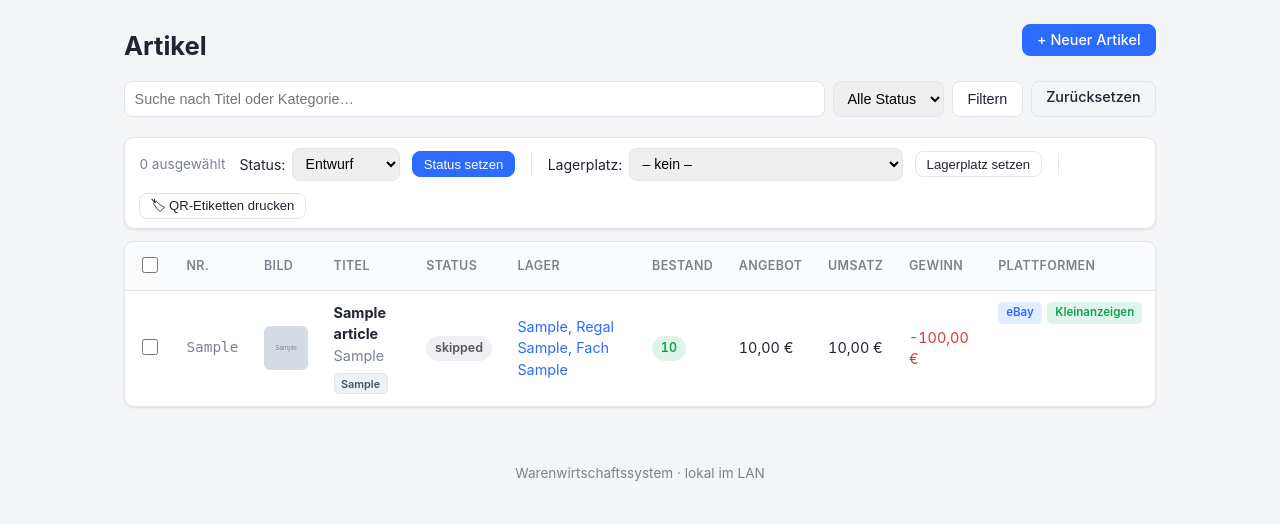
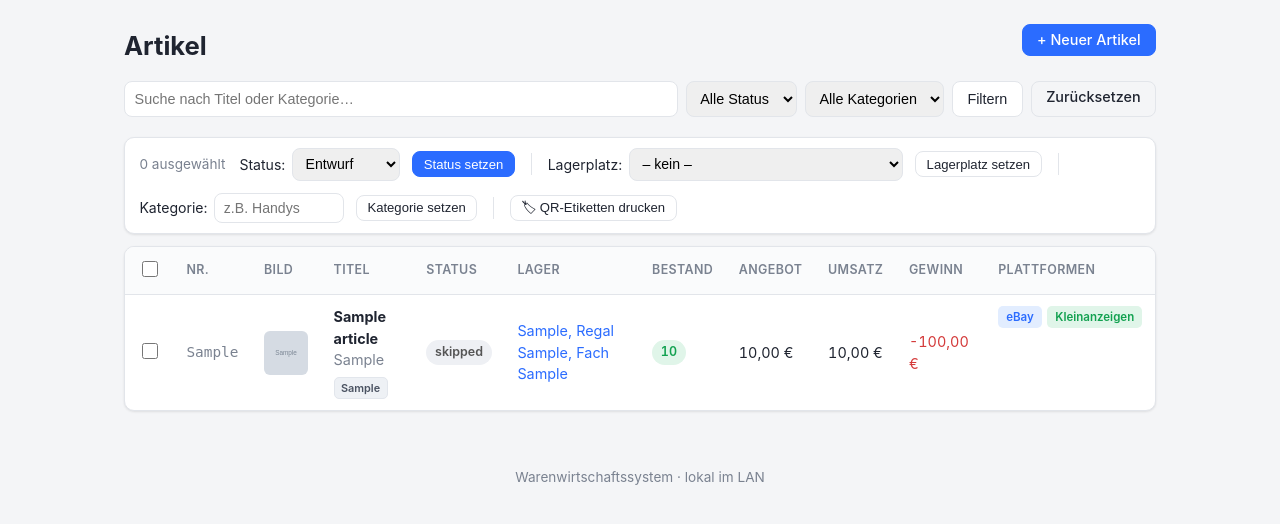
Before and after one commit to Nilshh/warensystem, a FastAPI app: page /articles in a window 1280 px wide. Shown: the part 53-577 px from the top of the page. Run offline with FastAPI, Linux system fonts and the light colour scheme; tables that the repository leaves empty hold one stand-in row (values such as "Sample post"); grey boxes marked "Sample" are stand-in pictures.

Commit message:
Kategorien: Filter + Massenbearbeitung
- Kategorie-Filter in der Artikelliste (Dropdown der vergebenen Kategorien);
  Kategorie in der Zeile ist klickbar und filtert direkt
- Massenbearbeitung: Kategorie mehrerer markierter Artikel gemeinsam setzen
  (Freitext mit Vorschlagsliste; leer = Kategorie entfernen)
- Alle Bulk-Aktionen und Sortierlinks erhalten den Kategorie-Filter

Co-Authored-By: Claude Opus 4.8 (1M context) <noreply@anthropic.com>

```diff
--- a/app/main.py
+++ b/app/main.py
@@ -317,6 +317,14 @@ def current_location_id(db: Session, article: Article | None) -> int | None:
     return loc.id if loc else None
 
 
+def all_categories(db: Session) -> list[str]:
+    """Alle vergebenen Kategorien (für Filter und Massenbearbeitung)."""
+    rows = db.scalars(
+        select(Article.category).where(Article.category != "").distinct()
+    ).all()
+    return sorted(rows)
+
+
 def all_locations(db: Session) -> list[StorageLocation]:
     return db.scalars(
         select(StorageLocation).order_by(
@@ -427,10 +435,12 @@ def list_articles(
     q: str = "",
     status: str = "",
     tag: str = "",
+    category: str = "",
     sort: str = "updated_at",
     dir: str = "desc",
     updated: int = 0,
     stored: int = 0,
+    categorized: int = 0,
     db: Session = Depends(get_db),
 ):
     column = SORT_COLUMNS.get(sort, Article.updated_at)
@@ -439,6 +449,8 @@ def list_articles(
     stmt = select(Article).order_by(order)
     if status:
         stmt = stmt.where(Article.status == status)
+    if category:
+        stmt = stmt.where(Article.category == category)
     if tag:
         stmt = stmt.where(Article.tags.ilike(f"%{tag}%"))
     if q:
@@ -460,11 +472,14 @@ def list_articles(
         "q": q,
         "active_status": status,
         "active_tag": tag,
+        "active_category": category,
         "sort": sort,
         "dir": dir,
         "updated": updated,
         "stored": stored,
+        "categorized": categorized,
         "storage_locations": all_locations(db),
+        "categories": all_categories(db),
     }
     return templates.TemplateResponse("articles.html", ctx)
 
@@ -489,9 +504,34 @@ async def bulk_status(request: Request, db: Session = Depends(get_db)):
         "q": form.get("q", ""),
         "status": form.get("status", ""),
         "tag": form.get("tag", ""),
+        "category": form.get("category", ""),
         "sort": form.get("sort", "updated_at"),
         "dir": form.get("dir", "desc"),
         "updated": updated,
+    }
+    query = urllib.parse.urlencode({k: v for k, v in params.items() if v != ""})
+    return RedirectResponse(f"/articles?{query}", status_code=303)
+
+
+@app.post("/articles/bulk-category")
+async def bulk_category(request: Request, db: Session = Depends(get_db)):
+    """Setzt die Kategorie mehrerer ausgewählter Artikel auf einmal."""
+    form = await request.form()
+    ids = [int(i) for i in form.getlist("ids") if str(i).isdigit()]
+    category = (form.get("new_category") or "").strip()
+
+    categorized = 0
+    if ids:
+        for a in db.scalars(select(Article).where(Article.id.in_(ids))).all():
+            a.category = category      # leer = Kategorie entfernen
+            categorized += 1
+        db.commit()
+
+    params = {
+        "q": form.get("q", ""), "status": form.get("status", ""),
+        "tag": form.get("tag", ""), "category": form.get("category", ""),
+        "sort": form.get("sort", "updated_at"),
+        "dir": form.get("dir", "desc"), "categorized": categorized,
     }
     query = urllib.parse.urlencode({k: v for k, v in params.items() if v != ""})
     return RedirectResponse(f"/articles?{query}", status_code=303)
@@ -538,7 +578,8 @@ async def bulk_storage(request: Request, db: Session = Depends(get_db)):
 
     params = {
         "q": form.get("q", ""), "status": form.get("status", ""),
-        "tag": form.get("tag", ""), "sort": form.get("sort", "updated_at"),
+        "tag": form.get("tag", ""), "category": form.get("category", ""),
+        "sort": form.get("sort", "updated_at"),
         "dir": form.get("dir", "desc"), "stored": stored,
     }
     query = urllib.parse.urlencode({k: v for k, v in params.items() if v != ""})
--- a/app/static/style.css
+++ b/app/static/style.css
@@ -186,7 +186,8 @@ table.kv tr.total td { font-weight: 700; font-size: 1rem; padding-top: .7rem; bo
   padding: .6rem .9rem; margin-bottom: .75rem; box-shadow: var(--shadow); }
 .bulkbar .bulk-count { color: var(--muted); font-size: .85rem; min-width: 5.5rem; }
 .bulkbar label { font-size: .88rem; display: inline-flex; align-items: center; gap: .4rem; }
-.bulkbar select { padding: .4rem .55rem; border: 1px solid var(--border); border-radius: 8px; font-size: .88rem; }
+.bulkbar select, .bulkbar input[type=text] { padding: .4rem .55rem; border: 1px solid var(--border); border-radius: 8px; font-size: .88rem; }
+.bulkbar input[type=text] { width: 130px; }
 .check-cell { width: 34px; text-align: center; }
 .check-cell input { width: 16px; height: 16px; cursor: pointer; }
 
--- a/app/templates/articles.html
+++ b/app/templates/articles.html
@@ -14,6 +14,13 @@
     <option value="{{ s }}" {{ 'selected' if s == active_status else '' }}>{{ s }}</option>
     {% endfor %}
   </select>
+  <select name="category">
+    <option value="">Alle Kategorien</option>
+    {% for cat in categories %}
+    <option value="{{ cat }}" {{ 'selected' if cat == active_category else '' }}>{{ cat }}</option>
+    {% endfor %}
+  </select>
+  <input type="hidden" name="tag" value="{{ active_tag }}">
   <input type="hidden" name="sort" value="{{ sort }}">
   <input type="hidden" name="dir" value="{{ dir }}">
   <button class="btn" type="submit">Filtern</button>
@@ -31,8 +38,11 @@
 {% if stored %}
 <div class="banner success">✔ Lagerplatz von {{ stored }} Artikel{{ 'n' if stored != 1 else '' }} geändert.</div>
 {% endif %}
+{% if categorized %}
+<div class="banner success">✔ Kategorie von {{ categorized }} Artikel{{ 'n' if categorized != 1 else '' }} geändert.</div>
+{% endif %}
 
-{% set base = '/articles?q=' ~ q ~ '&status=' ~ active_status ~ '&tag=' ~ active_tag %}
+{% set base = '/articles?q=' ~ q ~ '&status=' ~ active_status ~ '&tag=' ~ active_tag ~ '&category=' ~ (active_category|urlencode) %}
 {% macro sorthead(col, label, cls='') %}
   {% set newdir = 'asc' if (sort == col and dir == 'desc') else 'desc' %}
   <th class="{{ cls }} sortable">
@@ -48,6 +58,7 @@
   <input type="hidden" name="q" value="{{ q }}">
   <input type="hidden" name="status" value="{{ active_status }}">
   <input type="hidden" name="tag" value="{{ active_tag }}">
+  <input type="hidden" name="category" value="{{ active_category }}">
   <input type="hidden" name="sort" value="{{ sort }}">
   <input type="hidden" name="dir" value="{{ dir }}">
 
@@ -67,6 +78,14 @@
       </select>
     </label>
     <button class="btn btn-sm" type="submit" formaction="/articles/bulk-storage">Lagerplatz setzen</button>
+    <span class="bulk-sep"></span>
+    <label>Kategorie:
+      <input type="text" name="new_category" list="bulk-categories" placeholder="z.B. Handys">
+      <datalist id="bulk-categories">
+        {% for cat in categories %}<option value="{{ cat }}">{% endfor %}
+      </datalist>
+    </label>
+    <button class="btn btn-sm" type="submit" formaction="/articles/bulk-category">Kategorie setzen</button>
     <span class="bulk-sep"></span>
     <button class="btn btn-sm" type="submit" formaction="/articles/bulk-labels" formtarget="_blank">🏷 QR-Etiketten drucken</button>
   </div>
@@ -104,7 +123,10 @@
       </td>
       <td>
         <strong>{{ a.title }}</strong>
-        {% if a.category %}<br><span class="muted">{{ a.category }}</span>{% endif %}
+        {% if a.category %}<br>
+        <a class="muted" href="/articles?category={{ a.category|urlencode }}"
+           onclick="event.stopPropagation()">{{ a.category }}</a>
+        {% endif %}
         {% if a.tag_list %}
         <div class="row-tags">
           {% for t in a.tag_list %}<span class="tag chip sm">{{ t }}</span>{% endfor %}
```
